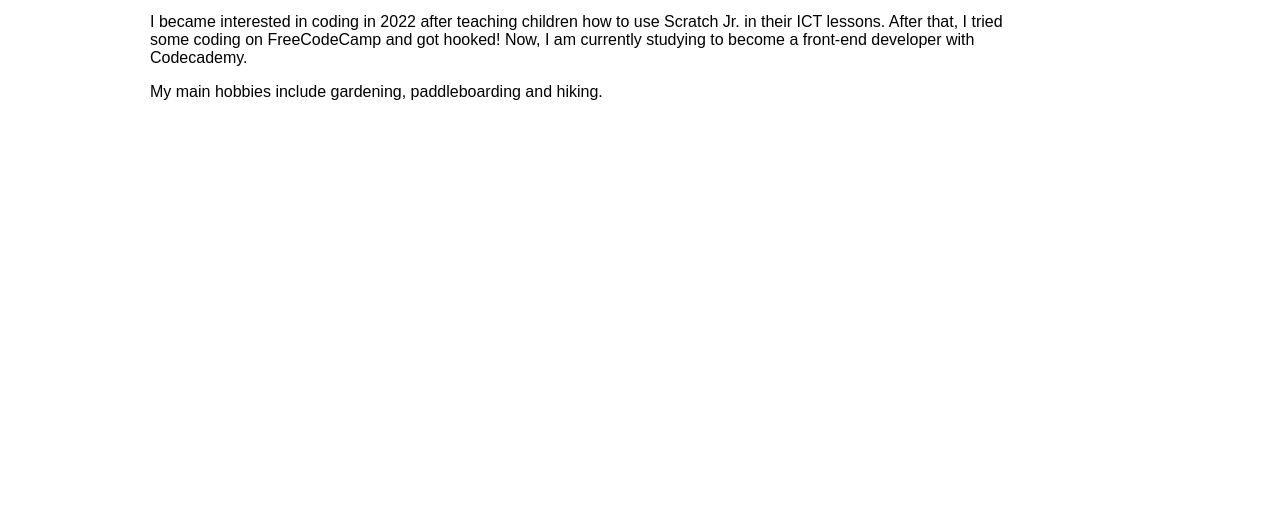
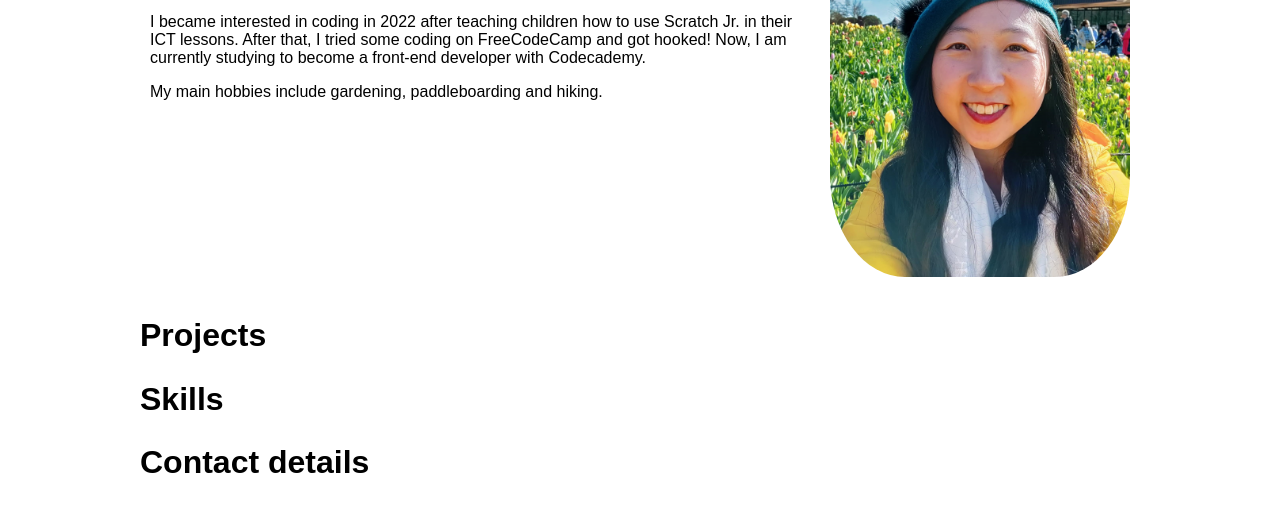
Before and after one commit to hedgebit93/Portfolio-website, a plain HTML site: page index.html in a window 1280 px wide. Shown: the part 239-750 px from the top of the page. Drawn offline with Linux system fonts and the light colour scheme.

Commit message:
change files

```diff
--- a/index.html
+++ b/index.html
@@ -44,14 +44,14 @@
                     </div>
                 </div>
             </section>
-            <scetion id="projects">
-
-            </scetion>
+            <section id="projects">
+                <h2>Projects</h2>
+            </section>
             <section id="skills">
-
+                <h2>Skills</h2>
             </section>
             <section id="contact">
-
+                <h2>Contact details</h2>
             </section>
         </main>
     </body>
```
Also changed, not shown: resources/Jade-Lian-website-photo.jpg (added).
